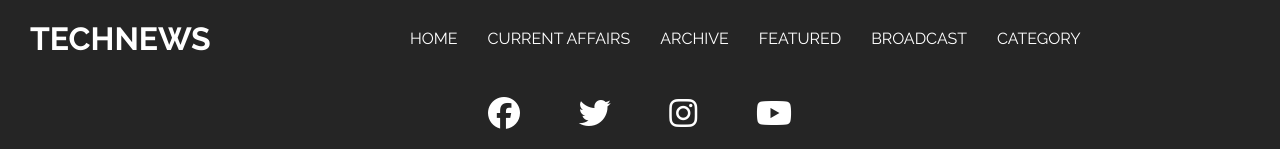
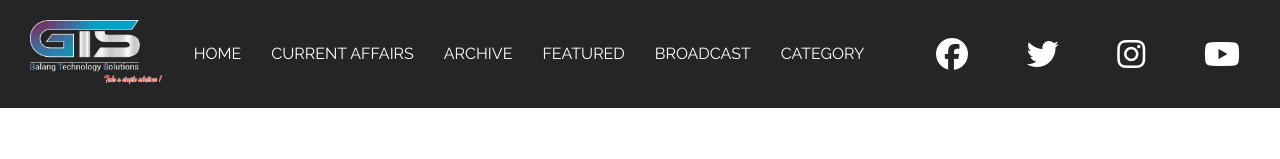
Before and after one commit to galang357/gtsolutions, a plain HTML site: page index.html in a window 1280 px wide. Shown: the top 159 px of the page. Drawn offline with Linux system fonts and the light colour scheme.

Commit message:
ganti logo

```diff
--- a/index.html
+++ b/index.html
@@ -19,7 +19,7 @@
             <div class = "navigation-container">
                 <div class = "top-head">
                     <div class = "web-name">
-                        <h1>TECHNEWS</h1>
+                        <img src="img/logo2.png" width="180px">
                     </div>
 
                     <div class = "ham-btn">
```
